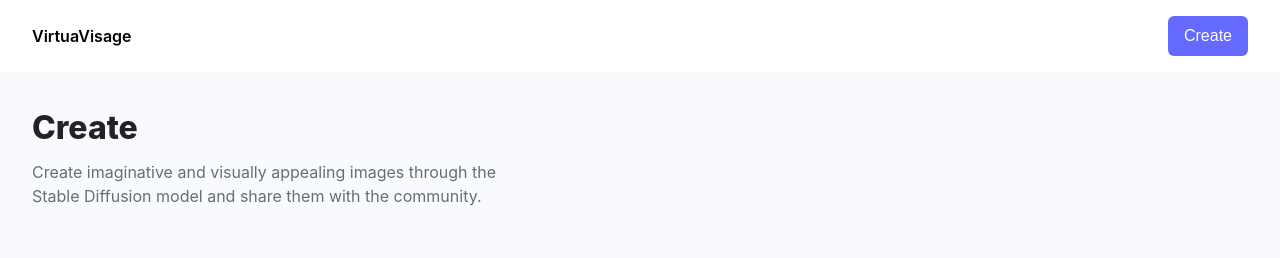
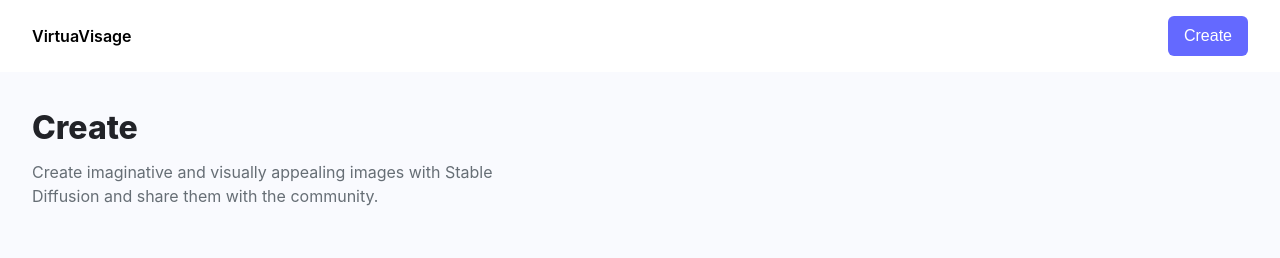
Before and after one commit to aazibch/virtuavisage-basic, a React (Vite) app in the folder client/: page /create-post in a window 1280 px wide. Shown: the top 258 px of the page. Built offline with nearby package versions, Linux system fonts and the light colour scheme; a web font is replaced by a local one.

Commit message:
Edit page content

```diff
--- a/client/src/pages/CreatePost.jsx
+++ b/client/src/pages/CreatePost.jsx
@@ -87,8 +87,8 @@ const CreatePost = () => {
       <div>
         <h1 className="font-extrabold text-[#222328] text-[32px]">Create</h1>
         <p className="mt-2 text-[#666e75] text-[16px] max-w-[500px]">
-          Create imaginative and visually appealing images through the Stable
-          Diffusion model and share them with the community.
+          Create imaginative and visually appealing images with Stable Diffusion
+          and share them with the community.
         </p>
       </div>
       <form className="mt-16 max-w-3xl" onSubmit={handleSubmit}>
--- a/client/src/pages/Home.jsx
+++ b/client/src/pages/Home.jsx
@@ -72,7 +72,7 @@ const Home = () => {
         </h1>
         <p className="mt-2 text-[#666e75] text-[16px] max-w-[500px]">
           Browse through a collection of imaginative and visually appealing
-          images generated by Stable Diffusion.
+          images generated with Stable Diffusion.
         </p>
       </div>
       <div className="mt-16">
```
